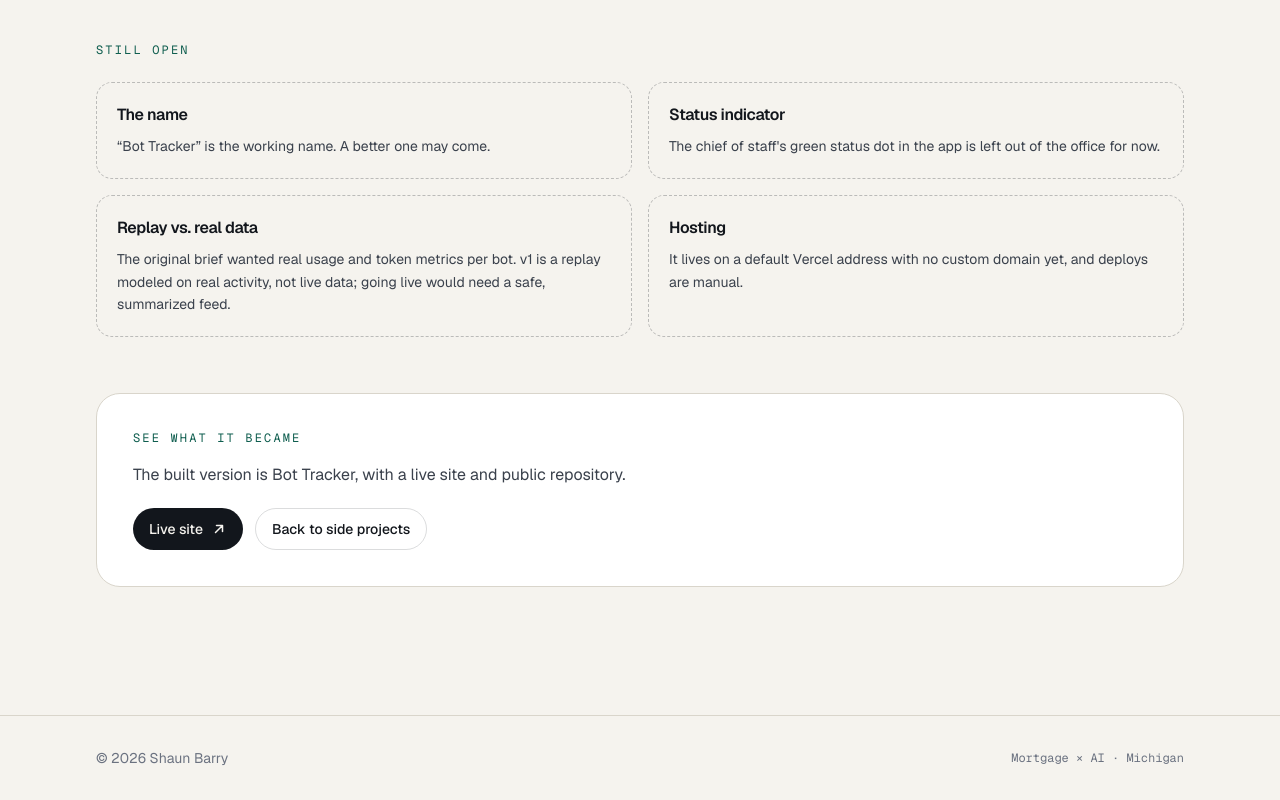
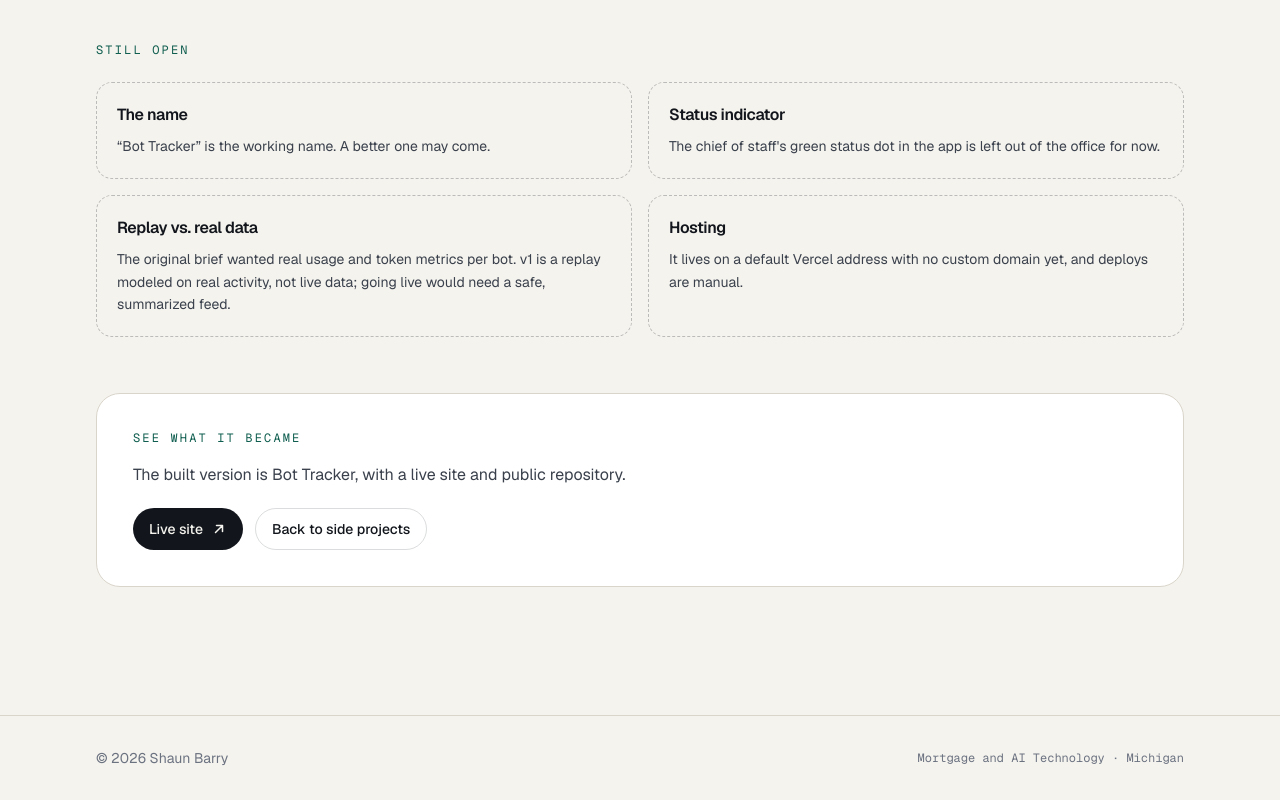
Before and after one commit to XBitcoinBytes/shaun-barry-portfolio, a Next.js app: page /bot-dashboard-design in a window 1280 px wide. Shown: the part 1819-2619 px from the top of the page. Built offline with nearby package versions, Linux system fonts and the light colour scheme.

Commit message:
Rename site title and footer to Mortgage and AI Technology

```diff
--- a/src/app/bot-dashboard-design/page.tsx
+++ b/src/app/bot-dashboard-design/page.tsx
@@ -162,7 +162,7 @@ export default function BotDashboardDesignPage() {
       <footer className="border-t border-line">
         <div className="mx-auto flex max-w-6xl flex-col gap-3 px-5 py-8 text-sm text-muted sm:flex-row sm:items-center sm:justify-between sm:px-8">
           <p>© 2026 Shaun Barry</p>
-          <p className="font-mono text-xs">Mortgage × AI · Michigan</p>
+          <p className="font-mono text-xs">Mortgage and AI Technology · Michigan</p>
         </div>
       </footer>
     </>
--- a/src/app/layout.tsx
+++ b/src/app/layout.tsx
@@ -15,14 +15,14 @@ const description =
   "Shaun Barry — mortgage lending professional (Refi.com / Veterans United) building borrower-first AI for the mortgage industry. Based in the Clarkston, Michigan area.";
 
 export const metadata: Metadata = {
-  title: "Shaun Barry — Mortgage × AI",
+  title: "Shaun Barry — Mortgage and AI Technology",
   description,
   openGraph: {
-    title: "Shaun Barry — Mortgage × AI",
+    title: "Shaun Barry — Mortgage and AI Technology",
     description,
     type: "profile",
   },
-  twitter: { card: "summary_large_image", title: "Shaun Barry — Mortgage × AI", description },
+  twitter: { card: "summary_large_image", title: "Shaun Barry — Mortgage and AI Technology", description },
 };
 
 export const viewport: Viewport = {
--- a/src/app/mortgage-ai-eval/page.tsx
+++ b/src/app/mortgage-ai-eval/page.tsx
@@ -197,7 +197,7 @@ export default function MortgageAiEvalPage() {
       <footer className="border-t border-line">
         <div className="mx-auto flex max-w-6xl flex-col gap-3 px-5 py-8 text-sm text-muted sm:flex-row sm:items-center sm:justify-between sm:px-8">
           <p>© 2026 Shaun Barry</p>
-          <p className="font-mono text-xs">Mortgage × AI · Michigan</p>
+          <p className="font-mono text-xs">Mortgage and AI Technology · Michigan</p>
         </div>
       </footer>
     </>
--- a/src/app/page.tsx
+++ b/src/app/page.tsx
@@ -936,7 +936,7 @@ export default function Home() {
       <footer className="border-t border-line">
         <div className="mx-auto flex max-w-6xl flex-col gap-3 px-5 py-8 text-sm text-muted sm:flex-row sm:items-center sm:justify-between sm:px-8">
           <p>© 2026 Shaun Barry</p>
-          <p className="font-mono text-xs">Mortgage × AI · Michigan</p>
+          <p className="font-mono text-xs">Mortgage and AI Technology · Michigan</p>
         </div>
       </footer>
     </>
```
